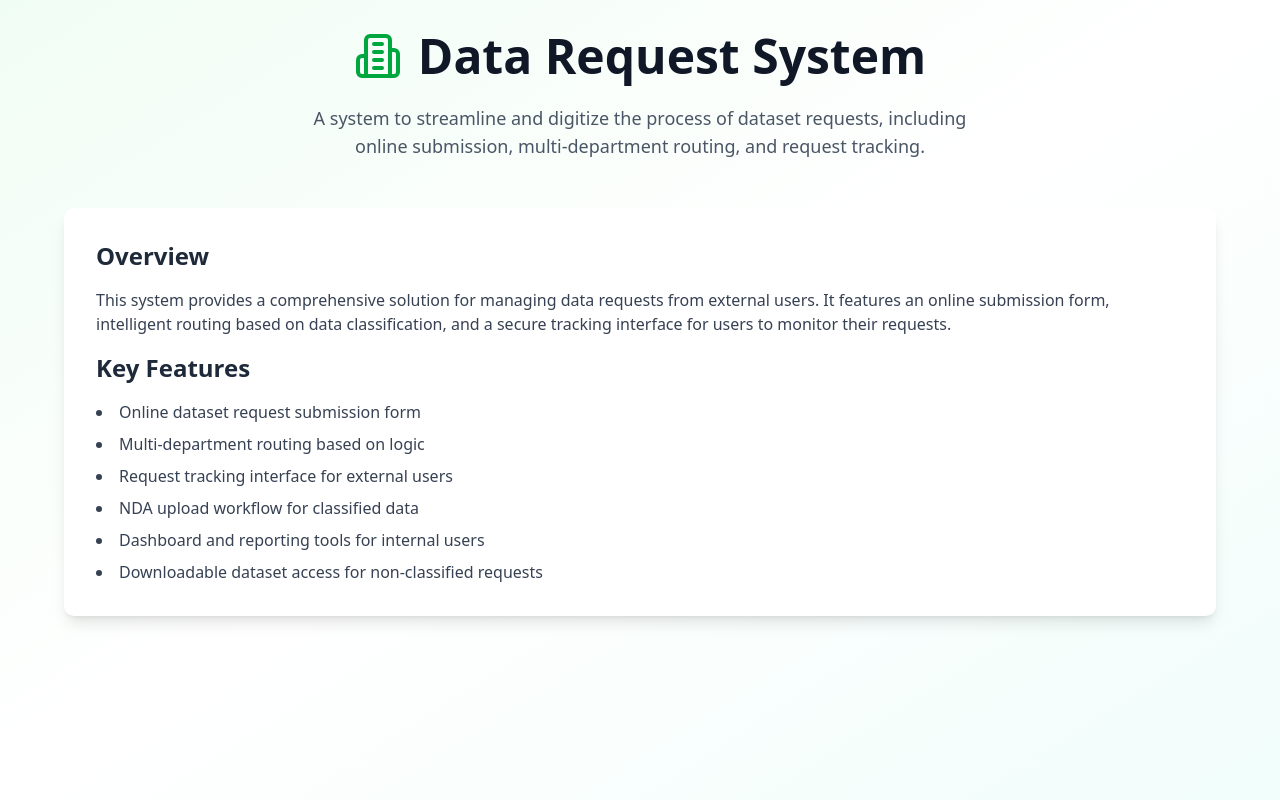
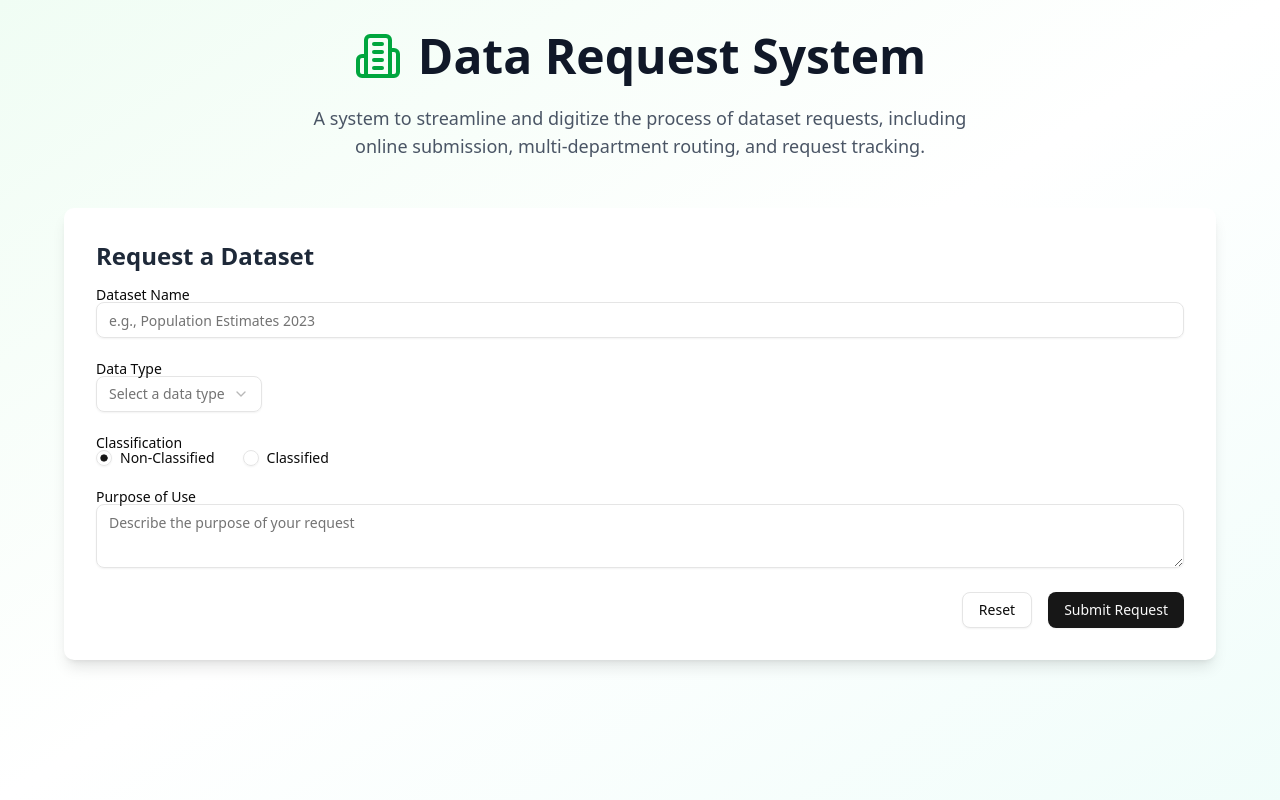
Before and after one commit to flyaminaaichour-web/kingdee, a React (Vite) app: page /data-request in a window 1280 px wide. Built offline with nearby package versions, Linux system fonts and the light colour scheme.

Commit message:
Implement Data Request System UX based on DRIMPORT.pdf

```diff
--- a/src/components/DataRequestSystem.jsx
+++ b/src/components/DataRequestSystem.jsx
@@ -1,7 +1,63 @@
-import React from 'react';
-import { Building2 } from 'lucide-react';
+import React, { useState } from 'react';
+import { Building2, FileText, Scale } from 'lucide-react';
+import { Button } from '@/components/ui/button.jsx';
+import { Input } from '@/components/ui/input.jsx';
+import { Textarea } from '@/components/ui/textarea.jsx';
+import { Label } from '@/components/ui/label.jsx';
+import { RadioGroup, RadioGroupItem } from '@/components/ui/radio-group.jsx';
+import { Select, SelectContent, SelectItem, SelectTrigger, SelectValue } from '@/components/ui/select.jsx';
+import { Card, CardContent, CardHeader, CardTitle } from '@/components/ui/card.jsx';
 
 function DataRequestSystem() {
+  const [activeTab, setActiveTab] = useState('submission');
+  const [trackingId, setTrackingId] = useState('');
+  const [formData, setFormData] = useState({
+    datasetName: '',
+    dataType: '',
+    classification: 'non-classified',
+    purpose: '',
+  });
+
+  const handleInputChange = (e) => {
+    const { id, value } = e.target;
+    setFormData((prevData) => ({ ...prevData, [id]: value }));
+  };
+
+  const handleSelectChange = (value) => {
+    setFormData((prevData) => ({ ...prevData, dataType: value }));
+  };
+
+  const handleRadioChange = (value) => {
+    setFormData((prevData) => ({ ...prevData, classification: value }));
+  };
+
+  const handleSubmit = (e) => {
+    e.preventDefault();
+    // In a real application, you would send this data to a backend.
+    // For this demo, we'll just simulate a tracking ID.
+    const newTrackingId = Math.floor(Math.random() * 100000) + 10000;
+    setTrackingId(`#${newTrackingId}`);
+    setActiveTab('success');
+    console.log('Form Data Submitted:', formData);
+  };
+
+  const handleReset = () => {
+    setFormData({
+      datasetName: '',
+      dataType: '',
+      classification: 'non-classified',
+      purpose: '',
+    });
+    setTrackingId('');
+    setActiveTab('submission');
+  };
+
+  const handleTrackRequest = (e) => {
+    e.preventDefault();
+    // In a real application, this would fetch data from a backend based on trackingId
+    setActiveTab('tracking');
+  };
+
   return (
     <div className="min-h-screen bg-gradient-to-br from-green-50 via-white to-teal-50">
       <div className="container mx-auto px-4 py-8">
@@ -19,21 +75,91 @@ function DataRequestSystem() {
         </div>
 
         <div className="max-w-6xl mx-auto p-8 bg-white rounded-lg shadow-lg">
-          <h2 className="text-2xl font-bold text-gray-800 mb-4">Overview</h2>
-          <p className="text-gray-700 mb-4">
-            This system provides a comprehensive solution for managing data requests from external users.
-            It features an online submission form, intelligent routing based on data classification,
-            and a secure tracking interface for users to monitor their requests.
-          </p>
-          <h2 className="text-2xl font-bold text-gray-800 mb-4">Key Features</h2>
-          <ul className="list-disc list-inside text-gray-700 space-y-2">
-            <li>Online dataset request submission form</li>
-            <li>Multi-department routing based on logic</li>
-            <li>Request tracking interface for external users</li>
-            <li>NDA upload workflow for classified data</li>
-            <li>Dashboard and reporting tools for internal users</li>
-            <li>Downloadable dataset access for non-classified requests</li>
-          </ul>
+          {activeTab === 'submission' && (
+            <form onSubmit={handleSubmit} className="space-y-6">
+              <h2 className="text-2xl font-bold text-gray-800 mb-4">Request a Dataset</h2>
+              <div>
+                <Label htmlFor="datasetName">Dataset Name</Label>
+                <Input type="text" id="datasetName" placeholder="e.g., Population Estimates 2023" value={formData.datasetName} onChange={handleInputChange} required />
+              </div>
+              <div>
+                <Label htmlFor="dataType">Data Type</Label>
+                <Select onValueChange={handleSelectChange} value={formData.dataType} required>
+                  <SelectTrigger>
+                    <SelectValue placeholder="Select a data type" />
+                  </SelectTrigger>
+                  <SelectContent>
+                    <SelectItem value="population">Population</SelectItem>
+                    <SelectItem value="trade">Trade</SelectItem>
+                    <SelectItem value="economic">Economic</SelectItem>
+                    <SelectItem value="other">Other</SelectItem>
+                  </SelectContent>
+                </Select>
+              </div>
+              <div>
+                <Label>Classification</Label>
+                <RadioGroup onValueChange={handleRadioChange} value={formData.classification} className="flex space-x-4">
+                  <div className="flex items-center space-x-2">
+                    <RadioGroupItem value="non-classified" id="non-classified" />
+                    <Label htmlFor="non-classified">Non-Classified</Label>
+                  </div>
+                  <div className="flex items-center space-x-2">
+                    <RadioGroupItem value="classified" id="classified" />
+                    <Label htmlFor="classified">Classified</Label>
+                  </div>
+                </RadioGroup>
+              </div>
+              <div>
+                <Label htmlFor="purpose">Purpose of Use</Label>
+                <Textarea id="purpose" placeholder="Describe the purpose of your request" value={formData.purpose} onChange={handleInputChange} required />
+              </div>
+              <div className="flex justify-end space-x-4">
+                <Button type="button" variant="outline" onClick={handleReset}>Reset</Button>
+                <Button type="submit">Submit Request</Button>
+              </div>
+            </form>
+          )}
+
+          {activeTab === 'success' && (
+            <div className="text-center space-y-4">
+              <h2 className="text-2xl font-bold text-gray-800">Request Submitted Successfully!</h2>
+              <p className="text-lg text-gray-700">
+                Your request has been submitted. Tracking ID: <span className="font-bold text-blue-600">{trackingId}</span>
+              </p>
+              <p className="text-gray-600">Please keep this ID to track your request status.</p>
+              <Button onClick={() => setActiveTab('tracking-input')}>Track Another Request</Button>
+            </div>
+          )}
+
+          {activeTab === 'tracking-input' && (
+            <form onSubmit={handleTrackRequest} className="space-y-4">
+              <h2 className="text-2xl font-bold text-gray-800">Track Your Request</h2>
+              <div>
+                <Label htmlFor="trackId">Enter Tracking ID</Label>
+                <Input type="text" id="trackId" placeholder="e.g., #12345" value={trackingId} onChange={(e) => setTrackingId(e.target.value)} required />
+              </div>
+              <div className="flex justify-end">
+                <Button type="submit">Track Request</Button>
+              </div>
+            </form>
+          )}
+
+          {activeTab === 'tracking' && (
+            <div className="space-y-4">
+              <h2 className="text-2xl font-bold text-gray-800">My Dataset Requests</h2>
+              <Card>
+                <CardHeader>
+                  <CardTitle>Request Details for {trackingId}</CardTitle>
+                </CardHeader>
+                <CardContent className="space-y-2">
+                  <p><strong>Dataset Name:</strong> {formData.datasetName || 'Population Estimates 2020-25'}</p>
+                  <p><strong>Status:</strong> <span className="text-green-600 font-semibold">Approved</span></p>
+                  <Button className="mt-4"><FileText className="mr-2 h-4 w-4" /> Download Dataset</Button>
+                </CardContent>
+              </Card>
+              <Button onClick={() => setActiveTab('submission')}>Submit New Request</Button>
+            </div>
+          )}
         </div>
       </div>
     </div>
```
